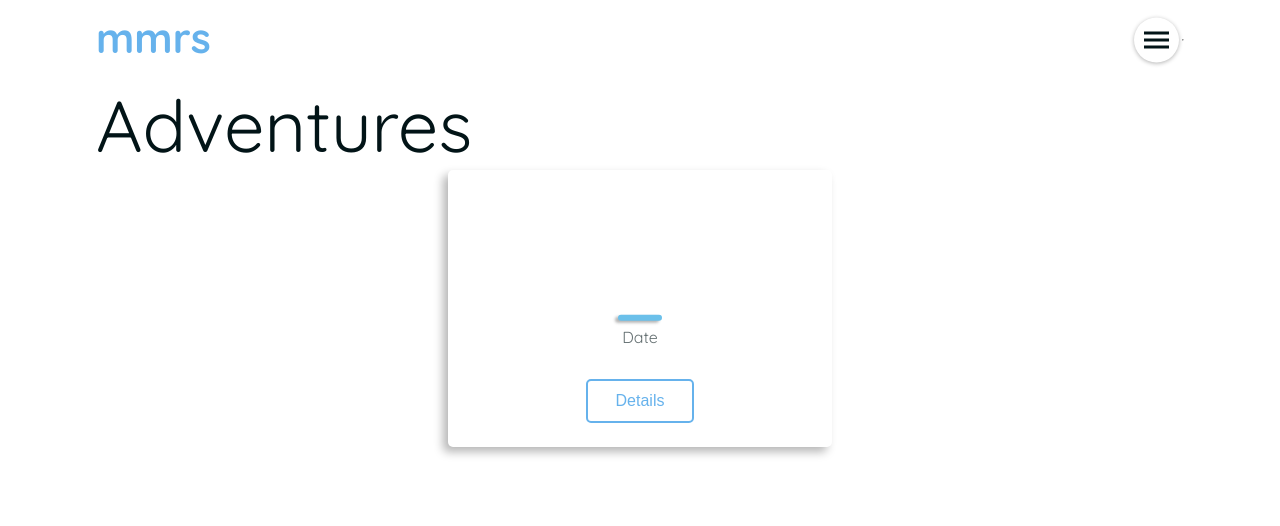
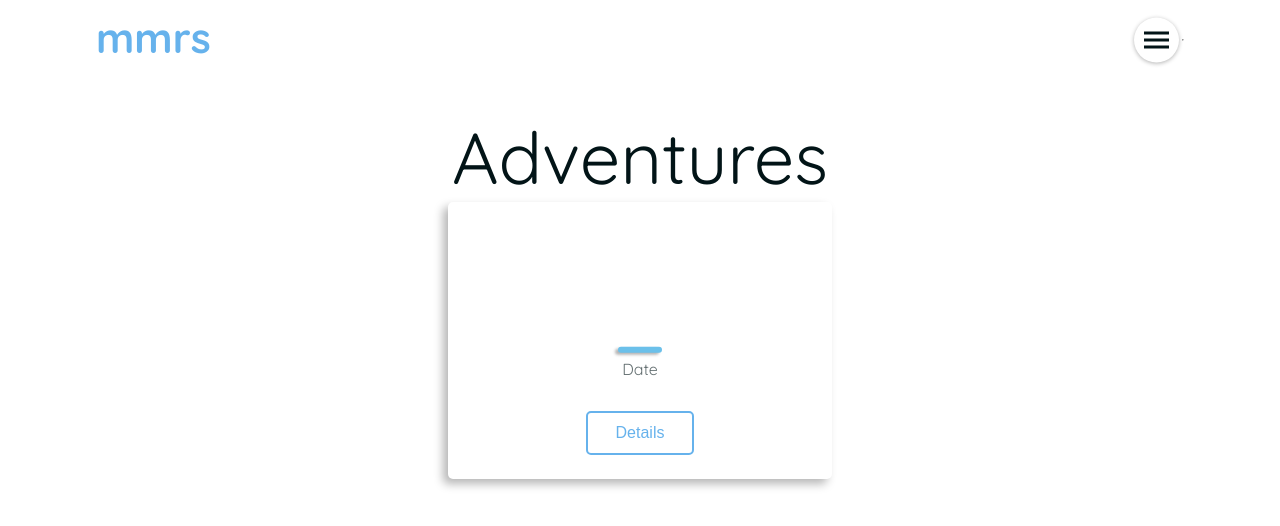
Before and after one commit to Lucidreline/mmrs, a React (Create React App) app in the folder client/: page /adventures in a window 1280 px wide. Shown: the top 526 px of the page. Built offline with nearby package versions, Linux system fonts and the light colour scheme; no server answers.

Commit message:
page titles now aligned centered and have margin-top.

```diff
--- a/client/src/App.scss
+++ b/client/src/App.scss
@@ -86,6 +86,8 @@ a {
 .page-title {
   color: $normalTextColor;
   font-weight: normal;
+  margin-top: 2rem;
+  text-align: center;
 }
 
 @media only screen and (max-width: 500px) {
--- a/client/src/components/pages/adventure-page/adventure-page.component.tsx
+++ b/client/src/components/pages/adventure-page/adventure-page.component.tsx
@@ -32,6 +32,7 @@ const AdventurePage = () => {
   }, [adventureId])
   return (
     <div className="container">
+      <h2 className="page-title">Adventure Name</h2>
       <p>{Adventure?.date}</p>
       {/* <ThumbnailList imageUrls={Adventure.pictures} /> */}
     </div>
```
